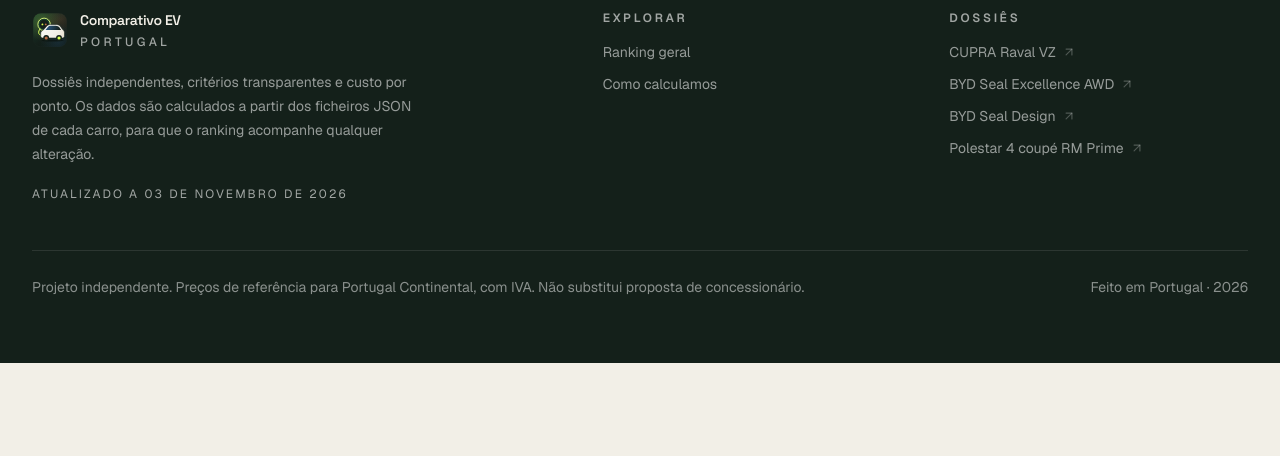
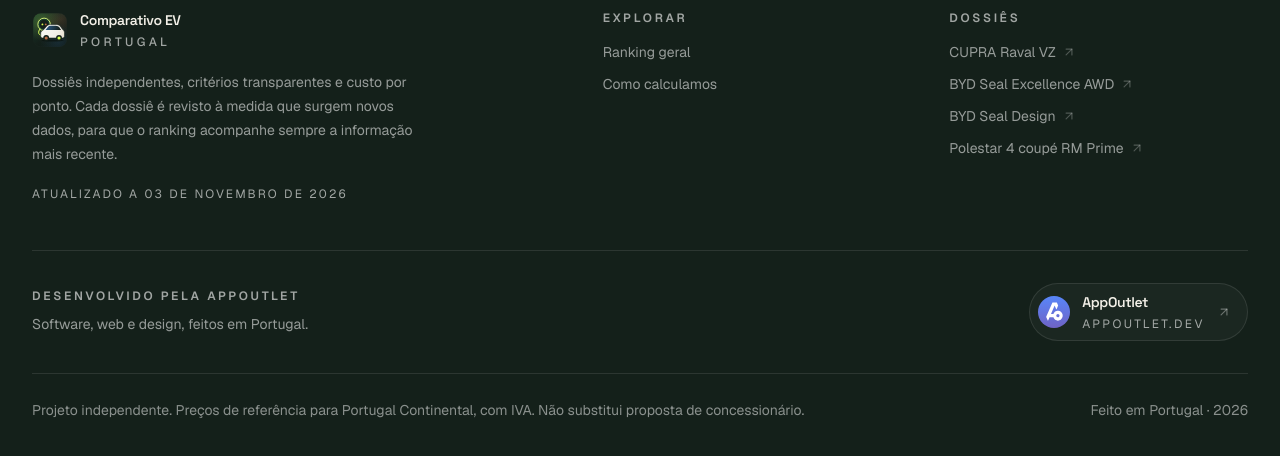
Before and after one commit to MessiasLima/comparativo-ev-portugal, a Next.js app: page /carros/byd-seal-design in a window 1280 px wide. Shown: the part 8754-9210 px from the top of the page. Before the commit the page ends 9117 px from the top, so only its background shows below. Built offline with nearby package versions, Linux system fonts and the light colour scheme; no server answers.

Commit message:
Site polish (#56)

```diff
--- a/src/app/page.tsx
+++ b/src/app/page.tsx
@@ -11,7 +11,7 @@ import { JsonLd } from "@/components/structured-data"
 import type { ComparisonRow } from "@/components/ranking-table"
 import { CRITERIA } from "@/data/criteria"
 import type { CriterionId } from "@/data/types"
-import { formatCarName } from "@/lib/format"
+import { formatCarName, formatDatePt } from "@/lib/format"
 import { getComparison } from "@/lib/scoring"
 import {
   SITE_DESCRIPTION,
@@ -203,7 +203,10 @@ export default function HomePage() {
           />
         </div>
         <div className="w-full px-3 pb-16 sm:px-5 sm:pb-24 lg:px-6">
-          <RankingTable rows={rankingRows} />
+          <RankingTable
+            rows={rankingRows}
+            updatedAt={formatDatePt(comparison.updatedAt)}
+          />
         </div>
       </section>
 
@@ -213,7 +216,7 @@ export default function HomePage() {
             index="02"
             eyebrow="Metodologia"
             title="Números transparentes, opiniões assumidas."
-            description="Cada nota tem uma origem: um valor objetivo do dossier ou uma avaliação editorial sustentada por fontes. O motor de cálculo corre sobre os ficheiros JSON e recalcula tudo quando os dados mudam."
+            description="Cada nota tem uma origem: um valor objetivo do dossiê ou uma avaliação editorial sustentada por fontes. Quando os dados de um carro mudam, as notas e o ranking são recalculados de imediato."
           />
           <Methodology />
         </div>
--- a/src/components/methodology.tsx
+++ b/src/components/methodology.tsx
@@ -4,7 +4,7 @@ const steps = [
   {
     number: "01",
     title: "Dossier verificável",
-    body: "Cada carro tem um ficheiro JSON com preço, powertrain, bateria, carregamento, dimensões, equipamento e uma síntese editorial com fontes. Nada de notas escondidas no código.",
+    body: "Cada carro tem um dossiê completo com preço, motorização, bateria, carregamento, dimensões, equipamento e uma síntese editorial com fontes. Todos os valores estão à vista — nada de notas escondidas.",
   },
   {
     number: "02",
--- a/src/components/ranking-table.tsx
+++ b/src/components/ranking-table.tsx
@@ -10,6 +10,7 @@ import {
   ArrowUpRight,
   Settings2,
   TrendingDown,
+  TriangleAlert,
   Trophy,
 } from "lucide-react"
 import { cn } from "cn"
@@ -65,7 +66,7 @@ const WeightModal = dynamic(
 const compactLabels: Record<CriterionId, string> = {
   interior: "Acab.",
   comfort: "Conforto",
-  brand: "Marca/assist.",
+  brand: "Marca",
   equipment: "Equip.",
   sound: "Som",
   range: "Auton.",
@@ -203,7 +204,14 @@ function CriterionHeader({
   )
 }
 
-export function RankingTable({ rows }: { rows: ComparisonRow[] }) {
+export function RankingTable({
+  rows,
+  updatedAt,
+}: {
+  rows: ComparisonRow[]
+  /** Data editorial já formatada para apresentação (ex.: "3 de novembro de 2026"). */
+  updatedAt: string
+}) {
   const [sort, setSort] = useState<SortState>({
     key: "total",
     direction: "desc",
@@ -302,6 +310,17 @@ export function RankingTable({ rows }: { rows: ComparisonRow[] }) {
   return (
     <>
       <div className="overflow-hidden rounded-2xl border border-line bg-card shadow-[0_1px_0_rgba(20,32,26,0.04),0_20px_50px_-35px_rgba(20,32,26,0.25)]">
+      <p className="flex items-start gap-3 border-b border-copper/20 bg-copper/5 px-5 py-3.5 text-sm leading-6 text-copper sm:px-6">
+        <TriangleAlert
+          className="mt-1 size-4 shrink-0"
+          strokeWidth={1.8}
+          aria-hidden="true"
+        />
+        <span>
+          <span className="font-semibold">Site em desenvolvimento.</span> Os
+          dados apresentados ainda não estão completos.
+        </span>
+      </p>
       <div className="border-b border-line px-5 py-4 sm:px-6">
         <div className="flex flex-col gap-4 xl:flex-row xl:items-end xl:justify-between">
           <div>
@@ -552,14 +571,19 @@ export function RankingTable({ rows }: { rows: ComparisonRow[] }) {
         </TableBody>
       </Table>
 
-      <div className="border-t border-line bg-muted/35 px-5 py-3 text-sm leading-6 text-muted-foreground sm:px-6">
-        <span className="font-medium text-foreground">Nota global</span> = média
-        ponderada dos 10 critérios, ajustável em{" "}
-        <span className="font-medium text-foreground">Pesos</span> ·{" "}
-        <span className="font-medium text-foreground">€/ponto</span> = preço ÷
-        nota global · o <span className="font-medium text-foreground">#</span> é
-        a posição na nota global. Passa o rato sobre um critério para ver o que
-        mede.
+      <div className="flex flex-col gap-1.5 border-t border-line bg-muted/35 px-5 py-3 text-sm leading-6 text-muted-foreground sm:flex-row sm:items-start sm:justify-between sm:gap-6 sm:px-6">
+        <p>
+          <span className="font-medium text-foreground">Nota global</span> = média
+          ponderada dos 10 critérios, ajustável em{" "}
+          <span className="font-medium text-foreground">Pesos</span> ·{" "}
+          <span className="font-medium text-foreground">€/ponto</span> = preço ÷
+          nota global · o{" "}
+          <span className="font-medium text-foreground">#</span> é a posição na
+          nota global. Passa o rato sobre um critério para ver o que mede.
+        </p>
+        <p className="shrink-0 text-xs tracking-[0.14em] whitespace-nowrap uppercase">
+          Atualizado a {updatedAt}
+        </p>
       </div>
     </div>
     {weightModalOpen ? (
--- a/src/components/site-footer.tsx
+++ b/src/components/site-footer.tsx
@@ -32,9 +32,9 @@ export function SiteFooter() {
               </div>
             </div>
             <p className="mt-5 max-w-sm text-sm leading-6 text-white/55">
-              Dossiês independentes, critérios transparentes e custo por ponto. Os
-              dados são calculados a partir dos ficheiros JSON de cada carro,
-              para que o ranking acompanhe qualquer alteração.
+              Dossiês independentes, critérios transparentes e custo por ponto.
+              Cada dossiê é revisto à medida que surgem novos dados, para que o
+              ranking acompanhe sempre a informação mais recente.
             </p>
             <p className="mt-5 text-xs uppercase tracking-[0.18em] text-white/60">
               Atualizado a {formatDatePt(SITE_UPDATED_AT)}
@@ -89,7 +89,42 @@ export function SiteFooter() {
           </div>
         </div>
 
-        <div className="mt-12 flex flex-col gap-3 border-t border-white/10 pt-6 text-sm leading-6 text-white/50 sm:flex-row sm:items-center sm:justify-between">
+        <div className="mt-12 flex flex-col gap-5 border-t border-white/10 pt-8 sm:flex-row sm:items-center sm:justify-between sm:gap-8">
+          <div>
+            <p className="text-xs font-semibold uppercase tracking-[0.22em] text-white/60">
+              Desenvolvido pela AppOutlet
+            </p>
+            <p className="mt-2 max-w-md text-sm leading-6 text-white/55">
+              Software, web e design, feitos em Portugal.
+            </p>
+          </div>
+          <a
+            href="https://appoutlet.dev"
+            target="_blank"
+            rel="noopener noreferrer"
+            aria-label="AppOutlet — appoutlet.dev (abre num novo separador)"
+            className="group inline-flex shrink-0 items-center gap-3 self-start rounded-full border border-white/10 bg-white/[0.03] py-2 pr-4 pl-2 transition-colors hover:border-white/25 hover:bg-white/[0.06] sm:self-auto"
+          >
+            <Image
+              src={withBasePath("/appoutlet-logo.svg")}
+              alt=""
+              width={32}
+              height={32}
+              className="size-8"
+            />
+            <span className="flex flex-col leading-none">
+              <span className="font-heading text-sm font-semibold tracking-tight transition-colors group-hover:text-lime">
+                AppOutlet
+              </span>
+              <span className="mt-1 text-xs tracking-[0.2em] text-white/60 uppercase">
+                appoutlet.dev
+              </span>
+            </span>
+            <ArrowUpRight className="size-3.5 text-white/35 transition-all group-hover:-translate-y-0.5 group-hover:translate-x-0.5 group-hover:text-lime" />
+          </a>
+        </div>
+
+        <div className="mt-8 flex flex-col gap-3 border-t border-white/10 pt-6 text-sm leading-6 text-white/50 sm:flex-row sm:items-center sm:justify-between">
           <p>
             Projeto independente. Preços de referência para Portugal Continental,
             com IVA. Não substitui proposta de concessionário.
```
Also changed, not shown: src/app/carros/[slug]/page.tsx (+84 -1 lines), public/appoutlet-logo.svg (added).
